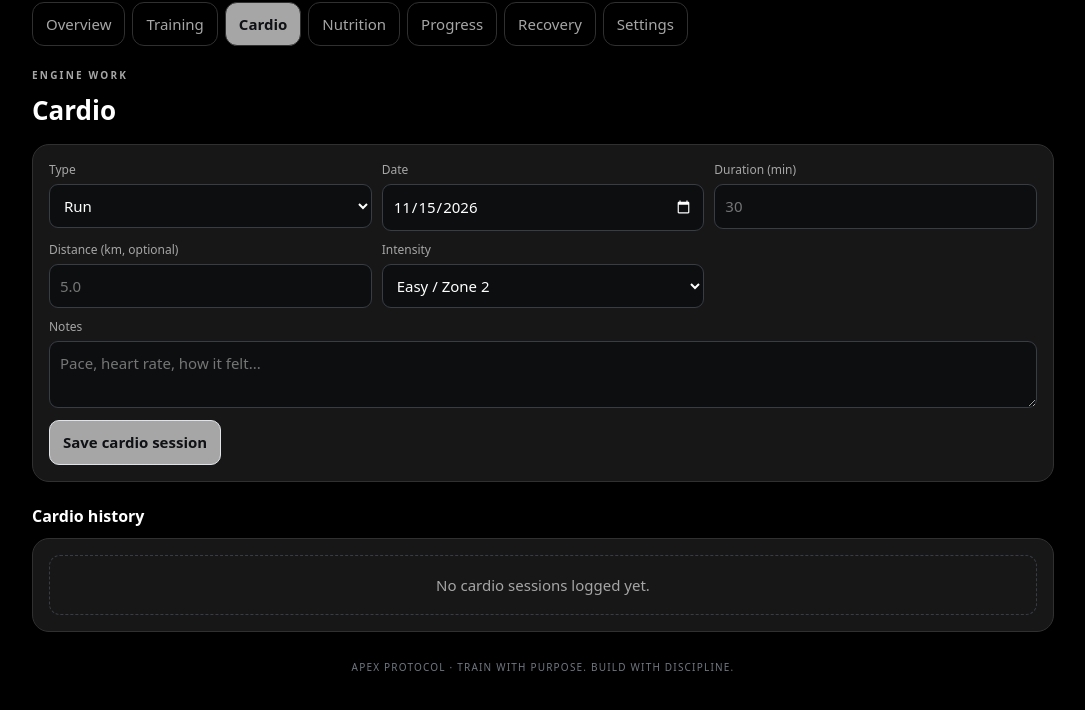
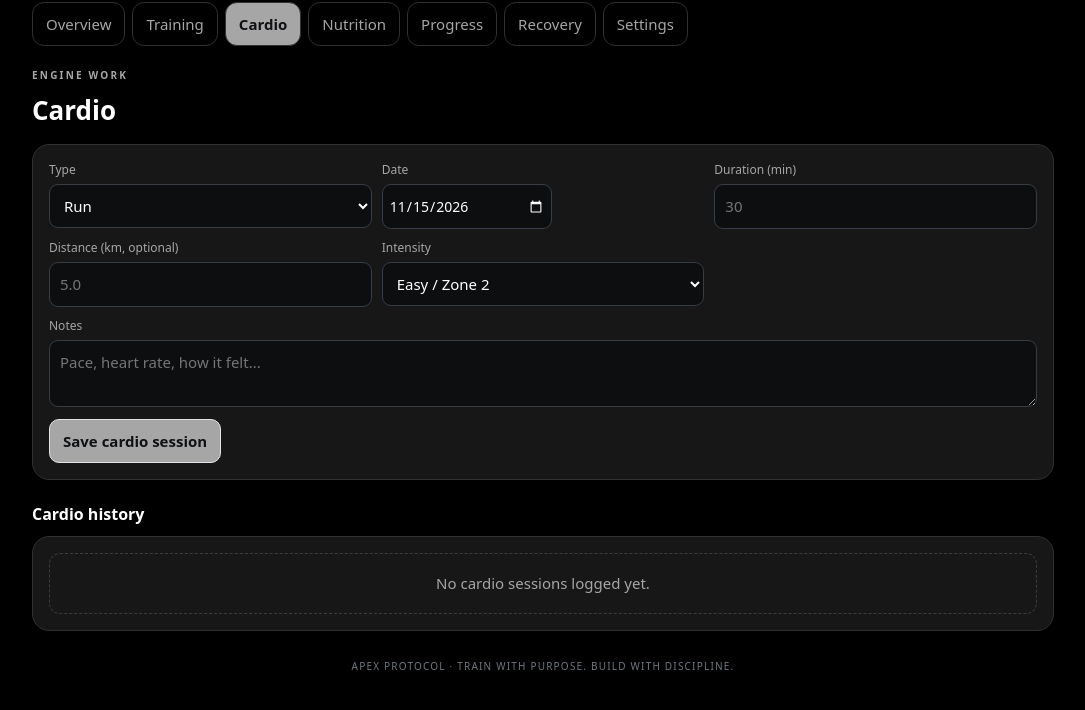
Before and after one commit to ttamlarson/Apex-V2, a plain HTML site: page index.html in a window 1280 px wide. Both pictures are taken after a click on the button "Cardio". Shown: the part 84-794 px from the top of the page, without its empty margins (97-1182 px from the left). Drawn offline with Linux system fonts and the light colour scheme.

Commit message:
Fix cardio date field layout

```diff
--- a/index.html
+++ b/index.html
@@ -81,6 +81,10 @@ footer{text-align:center;color:#707780;font-size:10px;letter-spacing:.12em;margi
 #training .formgrid .field:nth-child(2){min-width:0;width:100%}
 #training #wdate{display:block;width:100%;max-width:150px;min-width:0;box-sizing:border-box;-webkit-appearance:none;appearance:none;padding:10px 6px;font-size:14px}
 @media(min-width:701px){#training #wdate{max-width:170px}}
+/* Cardio date field: match the Training date field sizing */
+#cardio .formgrid .field:nth-child(2){min-width:0;width:100%}
+#cardio #cdate{display:block;width:100%;max-width:150px;min-width:0;box-sizing:border-box;-webkit-appearance:none;appearance:none;padding:10px 6px;font-size:14px}
+@media(min-width:701px){#cardio #cdate{max-width:170px}}
 .chartbox{width:100%;min-height:90px}.stat{background:var(--panel);border:1px solid var(--line);border-radius:14px;padding:12px}.stat .metric{font-size:1.5rem}
 #scannerOverlay{position:fixed;inset:0;background:rgba(0,0,0,.92);z-index:50;display:flex;flex-direction:column;align-items:center;justify-content:center;padding:16px}
 #scannerOverlay.hidden{display:none!important}
```
